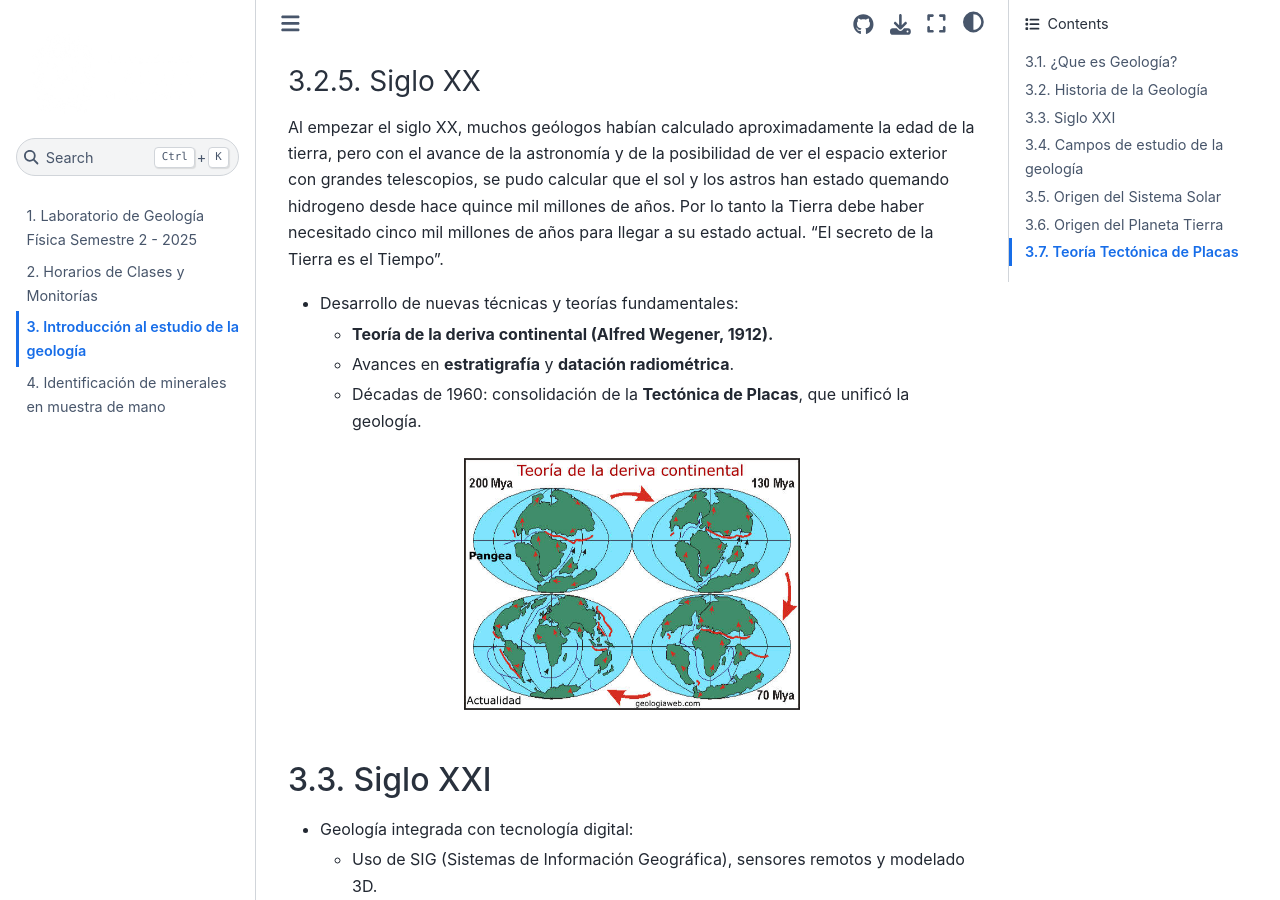
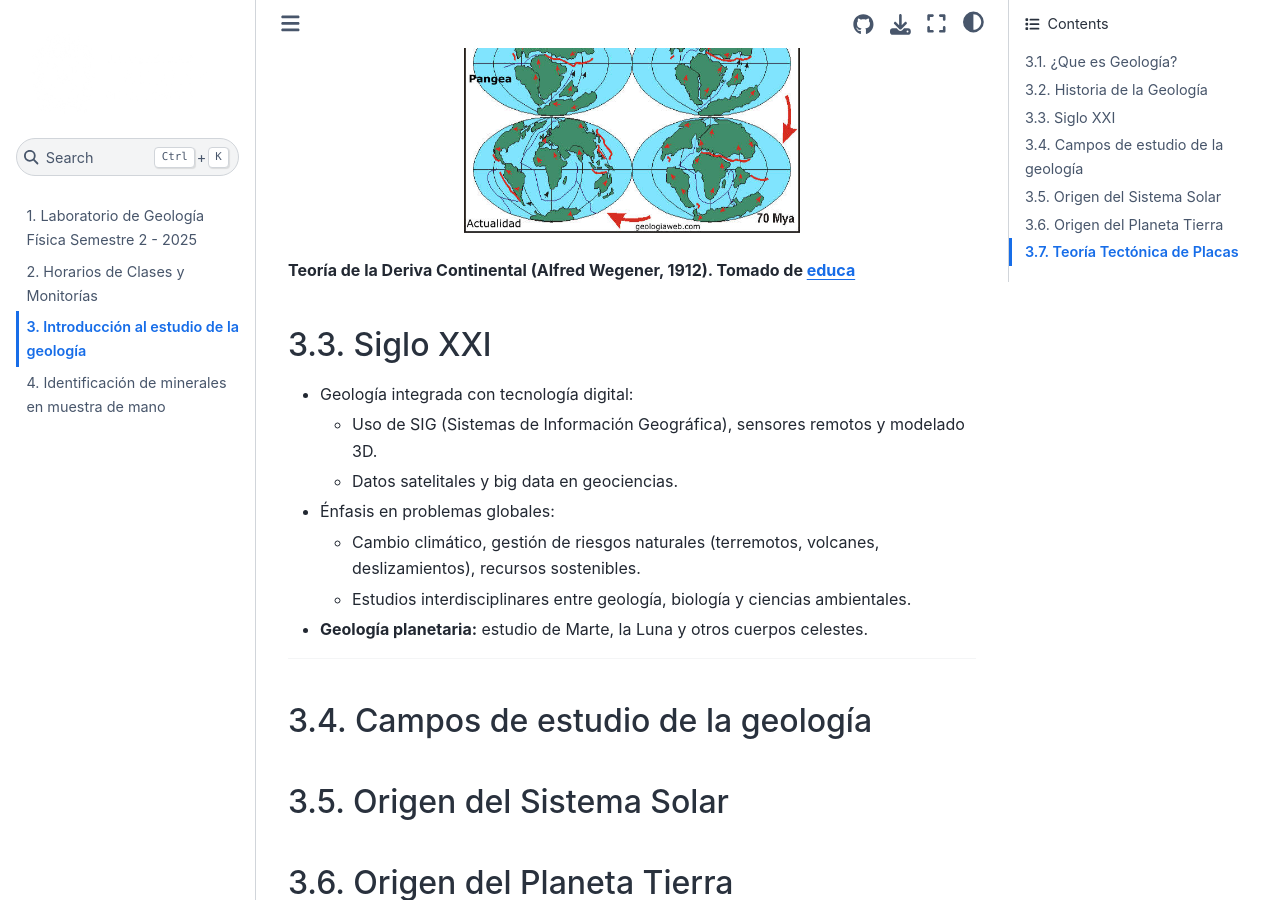
Before and after one commit to oisanchezp/Laboratorio_Geologia_Fisica, a Jupyter Book: the page built from practicas/01_introduccion_geologia.md, in a window 1280 px wide and 900 px high, scrolled down 4600 px. Built offline with Jupyter Book 1.0.4 settings and Sphinx 7.4.7 and the Sphinx Book theme 1.1.4, drawn with Linux system fonts in a browser that asks for light colours; some of the changed text lies outside the part shown.

Commit message:
primera clase3

````diff
--- a/practicas/01_introduccion_geologia.md
+++ b/practicas/01_introduccion_geologia.md
@@ -49,7 +49,7 @@
   - Estableció que los fósiles eran restos de seres vivos.
 
 ```{figure} ../images/Niels_stensen.jpg
-    :width: 50%
+    :width: 30%
     :align: center
     :alt: Nicolás Steno
 
@@ -80,7 +80,7 @@
   - Procesos lentos han operado durante millones de años para formar el paisaje actual.
 
 ```{figure} ../images/James_Hutton.jpg
-    :width: 50%
+    :width: 30%
     :align: center
     :alt: James Hutton
 
@@ -96,11 +96,11 @@
   - Difundió el uniformismo y consolidó la geología como ciencia.
 
 ```{figure} ../images/charles_lyell.jpg
-    :width: 50%
+    :width: 30%
     :align: center
     :alt: Charles Lyell
 
-    **Charles Lyell (1797–1875)**
+**Charles Lyell (1797–1875)**
 ```
 
 - **William Smith (1769–1839):**
@@ -127,9 +127,8 @@
     :align: center
     :alt: Teoría de la Deriva Continental
 
-    **Teoría de la Deriva Continental (Alfred Wegener, 1912). Tomado de [educa](https://www.educa2.madrid.org/web/argos/inicio/-/book/apuntes-de-tectonica-de-placas-de-ana-garcia?_book_viewer_WAR_cms_tools_chapterIndex=e51624f6-5259-4503-b639-1ec756dc36d8)**
 ```
-
+**Teoría de la Deriva Continental (Alfred Wegener, 1912). Tomado de [educa](https://www.educa2.madrid.org/web/argos/inicio/-/book/apuntes-de-tectonica-de-placas-de-ana-garcia?_book_viewer_WAR_cms_tools_chapterIndex=e51624f6-5259-4503-b639-1ec756dc36d8)**
 
 ## Siglo XXI
 
````
